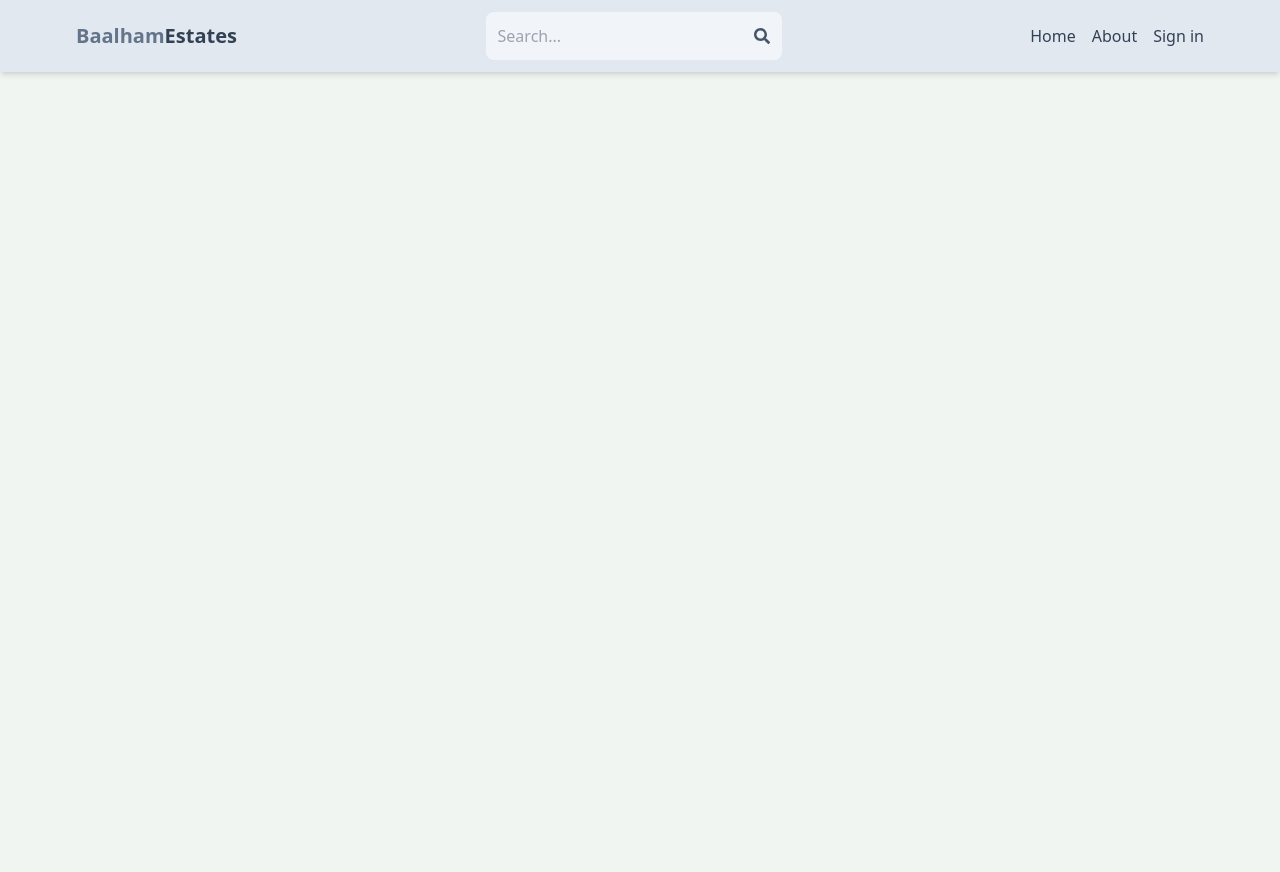
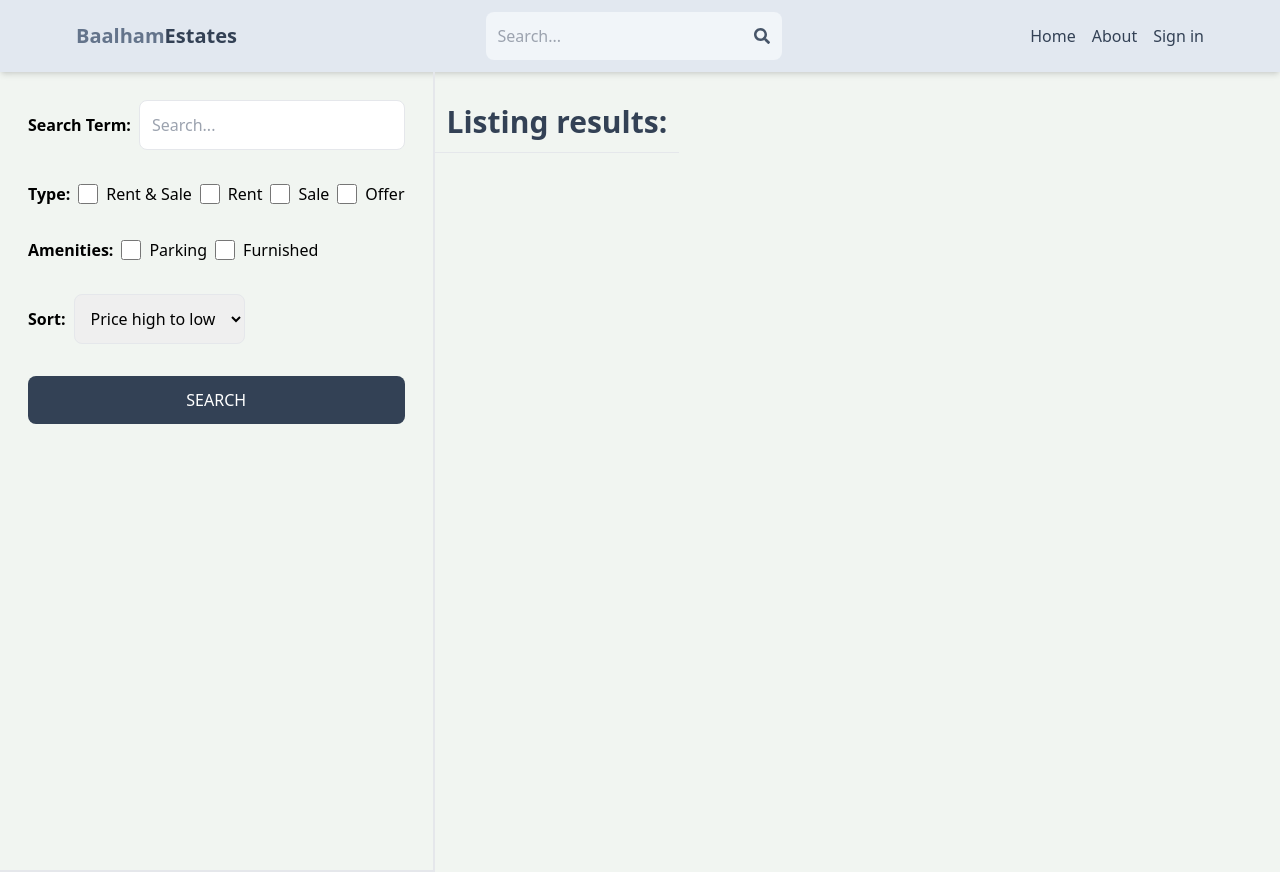
Before and after one commit to gabaal/mern-estate, a React (Vite) app in the folder client/: page /search in a window 1280 px wide. Before the commit the page ends 800 px from the top, so only its background shows below. Built offline with nearby package versions, Linux system fonts and the light colour scheme; no server answers.

Commit message:
Created search page ui

```diff
--- a/client/src/App.jsx
+++ b/client/src/App.jsx
@@ -9,6 +9,7 @@
 import PrivateRoute from "./components/PrivateRoute";
 import UpdateListing from "./pages/UpdateListing";
 import Listing from "./pages/Listing";
+import Search from "./pages/Search";
 export default function App() {
   return (
     <BrowserRouter>
@@ -18,6 +19,7 @@
         <Route path="/sign-in" element={<SignIn />} />
         <Route path="/sign-up" element={<SignUp />} />
         <Route path="/about" element={<About />} />
+        <Route path="/search" element={<Search />} />
         <Route path="/listing/:listingId" element={<Listing />} />
         <Route element={<PrivateRoute />}>
           <Route path="/profile" element={<Profile />} />
--- /dev/null
+++ b/client/src/pages/Search.jsx
@@ -0,0 +1,73 @@
+export default function Search() {
+  return (
+    <div className="flex flex-col md:flex-row">
+      <div className="p-7 border-b-2 md:border-r-2 md:min-h-screen">
+        <form className="flex flex-col gap-8">
+          <div className="flex items-center gap-2">
+            <label className="whitespace-nowrap font-semibold">
+              Search Term:
+            </label>
+            <input
+              type="text"
+              id="searchTerm"
+              placeholder="Search..."
+              className="border rounded-lg p-3 w-full"
+            />
+          </div>
+          <div className="flex gap-2 flex-wrap items-center">
+            <label className="font-semibold">Type:</label>
+            <div className="flex gap-2">
+              <input type="checkbox" id="all" className="w-5" />
+              <span className="">Rent & Sale</span>
+            </div>
+
+            <div className="flex gap-2">
+              <input type="checkbox" id="rent" className="w-5" />
+              <span className="">Rent</span>
+            </div>
+
+            <div className="flex gap-2">
+              <input type="checkbox" id="sale" className="w-5" />
+              <span className="">Sale</span>
+            </div>
+
+            <div className="flex gap-2">
+              <input type="checkbox" id="offer" className="w-5" />
+              <span className="">Offer</span>
+            </div>
+          </div>
+
+          <div className="flex gap-2 flex-wrap items-center">
+            <label className="font-semibold">Amenities:</label>
+            <div className="flex gap-2">
+              <input type="checkbox" id="parking" className="w-5" />
+              <span className="">Parking</span>
+            </div>
+
+            <div className="flex gap-2">
+              <input type="checkbox" id="furnished" className="w-5" />
+              <span className="">Furnished</span>
+            </div>
+          </div>
+          <div className="flex items-center gap-2">
+            <label className="font-semibold">Sort:</label>
+            <select id="sort_order" className="border rounded-lg p-3">
+              <option>Price high to low</option>
+              <option>Price low to high</option>
+              <option>Latest</option>
+              <option>Oldest</option>
+            </select>
+          </div>
+          <button className="bg-slate-700 text-white p-3 rounded-lg uppercase hover:opacity-95">
+            Search
+          </button>
+        </form>
+      </div>
+      <div className="">
+        <h1 className="text-3xl font-semibold border-b p-3 text-slate-700 mt-5">
+          Listing results:
+        </h1>
+      </div>
+    </div>
+  );
+}
```
